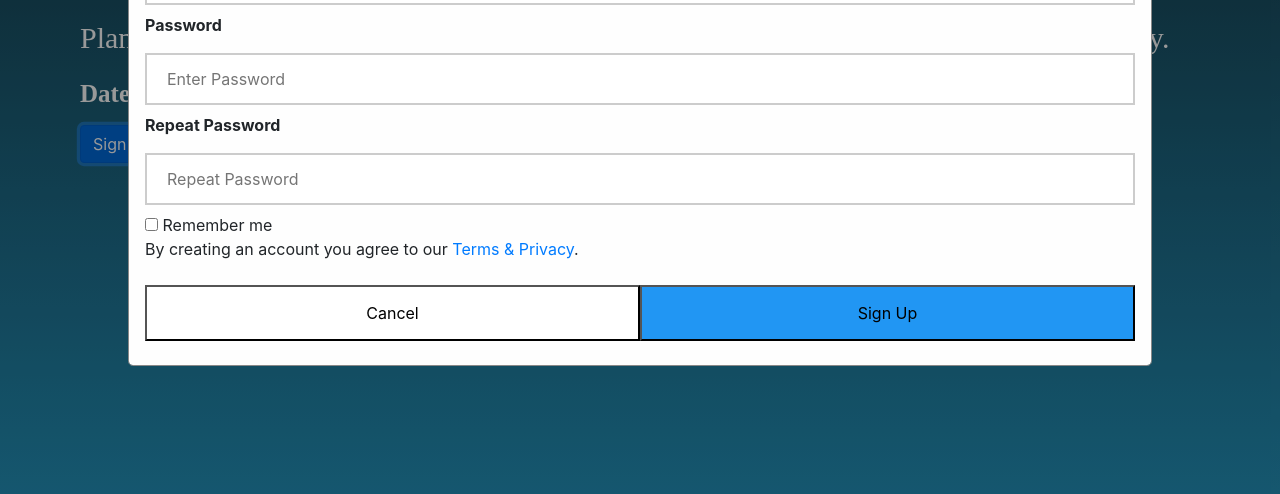
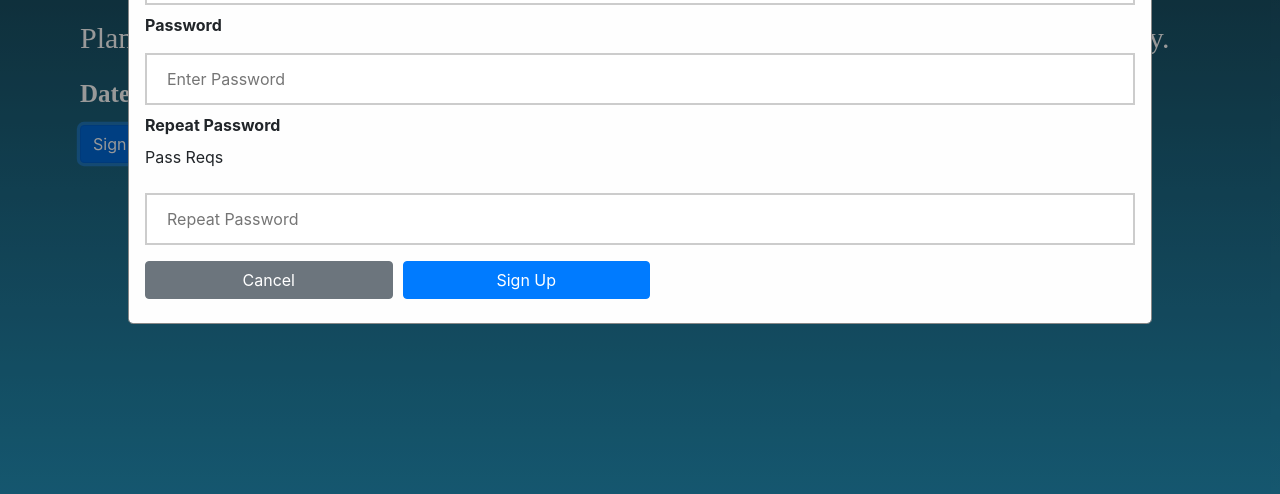
Before and after one commit to zalina4813/Sunshine-D8, a plain HTML site: page index.html in a window 1280 px wide. Both pictures are taken after a click on the button "Sign Up". Shown: the part 228-722 px from the top of the page. Drawn offline with nearby package versions, Linux system fonts and the light colour scheme; files that its build step writes are made by us from their sources; a web font is replaced by a local one.

Commit message:
deleted button tags on sign up confirmation to redirect user to website to use APIs

```diff
--- a/assets/css/reset.css
+++ b/assets/css/reset.css
@@ -1,7 +1,3 @@
-/* http://meyerweb.com/eric/tools/css/reset/
-   v2.0 | 20110126
-   License: none (public domain)
-*/
 
 html, body, div, span, applet, object, iframe,
 h1, h2, h3, h4, h5, h6, p, blockquote, pre,
--- a/assets/css/style.css
+++ b/assets/css/style.css
@@ -68,16 +68,20 @@ h3{
      cursor: pointer;
      width: 100%;
  }
- /*set styles for the cancel button*/
+
  .cancelbtn {
-     padding: 14px 20px;
-     background-color: #ffffff;
+     margin-right: 10px;
  }
+
+ .signupbtn {
+     margin-top: 8px;
+ }
+
  /*float cancel and signup buttons and add an equal width*/
  .cancelbtn,
  .signupbtn {
      float: left;
-     width: 50%
+     width: 25%
  }
  /*add padding to container elements*/
  .container {
@@ -120,7 +124,7 @@ h3{
 
  .close:hover,
  .close:focus {
-     color: red;
+     color: #1694C2;
      cursor: pointer;
  }
 
--- a/assets/javascript/app.js
+++ b/assets/javascript/app.js
@@ -13,6 +13,7 @@ $('document').ready(function() {
     var modal = document.getElementById('id01');
 
         window.onclick = function(event) {
+            preventDefault();
             if (event.target == modal) {
                 modal.style.display = "none";
             }
--- a/index.html
+++ b/index.html
@@ -5,7 +5,7 @@
     <meta charset="UTF-8">
     <meta name="viewport" content="width=device-width, initial-scale=1.0">
     <title>Sunshine D8</title>
-    <link rel="stylesheet" href="assets/reset.css">
+    <link rel="stylesheet" href="../Sunshine-D8/assets/css/reset.css">
     <!-- Custom Fonts  -->
     <link href='https://fonts.googleapis.com/css?family=Happy Monkey' rel='stylesheet'>
     <link href='https://fonts.googleapis.com/css?family=Italiana' rel='stylesheet'>
@@ -30,12 +30,15 @@
                 <h3>Date night was never so easy!</h3>
 
                 <!-- This sets up for us to use a modal for the user to sign up -->
-                <button class= "btn btn-primary"onclick="document.getElementById('id01').style.display='block'" style="width:auto;">Sign Up</button>
+                <button class= "btn btn-primary"onclick="document.getElementById('id01').style.display='block'"
+                style="width:auto;">Sign Up</button>
 
                     <!-- Got the model popup from https://www.geeksforgeeks.org/create-responsive-modal-sign-form-website/ -->
                     <div id="id01" class="modal">
-                        <span onclick="document.getElementById('id01').style.display='none'" class="close" title="Close Modal">×</span>
-                        <form class="modal-content animate" action="/action_page.php">
+                        <span onclick="document.getElementById('id01').style.display='none'"
+                            class="close" title="Close Modal">×
+                        </span>
+                        <form class="modal-content animate" action="./website.html">
                             <div class="container">
                                 <label><b>Email</b></label>
                                 <input type="text" placeholder="Enter Email" name="email" required>
@@ -44,13 +47,16 @@
                                 <input type="password" placeholder="Enter Password" name="psw" required>
 
                                 <label><b>Repeat Password</b></label>
+                                <p>Pass Reqs</p>
                                 <input type="password" placeholder="Repeat Password" name="psw-repeat" required>
-                                <input type="checkbox"> Remember me
-                                <p>By creating an account you agree to our <a href="#">Terms & Privacy</a>.</p>
 
                                 <div class="clearfix">
-                                    <button type="button" onclick="document.getElementById('id01').style.display='none'" class="cancelbtn">Cancel</button>
-                                    <button type="submit" class="signupbtn">Sign Up</button>
+                                    <button type="button" onclick="document.getElementById('id01').style.display='none'"
+                                        class="btn btn-secondary cancelbtn">Cancel
+                                    </button>
+                                    <!-- <button class="btn btn-primary signupbtn"> -->
+                                        <a href= "./website.html" class= "btn btn-primary signupbtn">Sign Up</a>
+                                    <!-- </button>  -->
                                 </div>
                             </div>
                         </form>
```
Also changed, not shown: website.html (added, +30 -0 lines).
